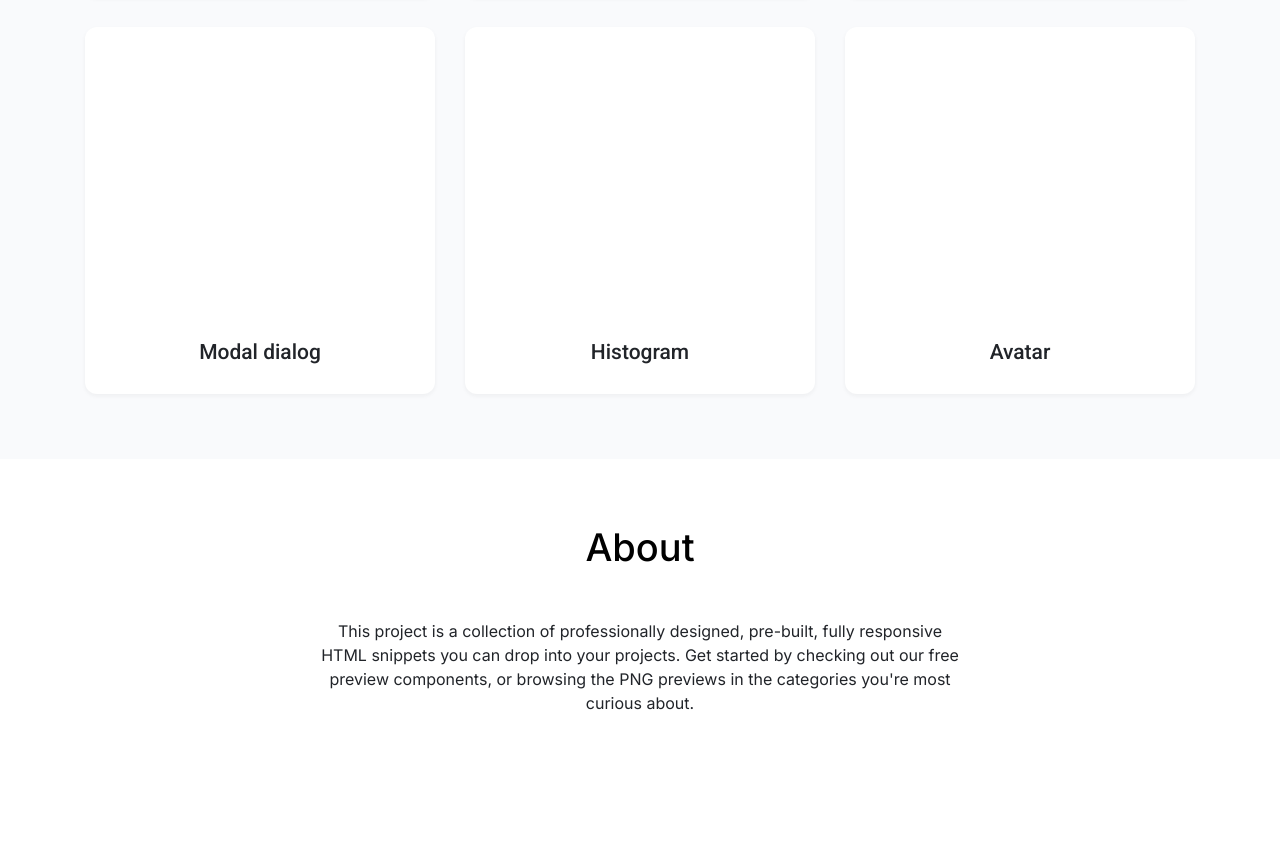
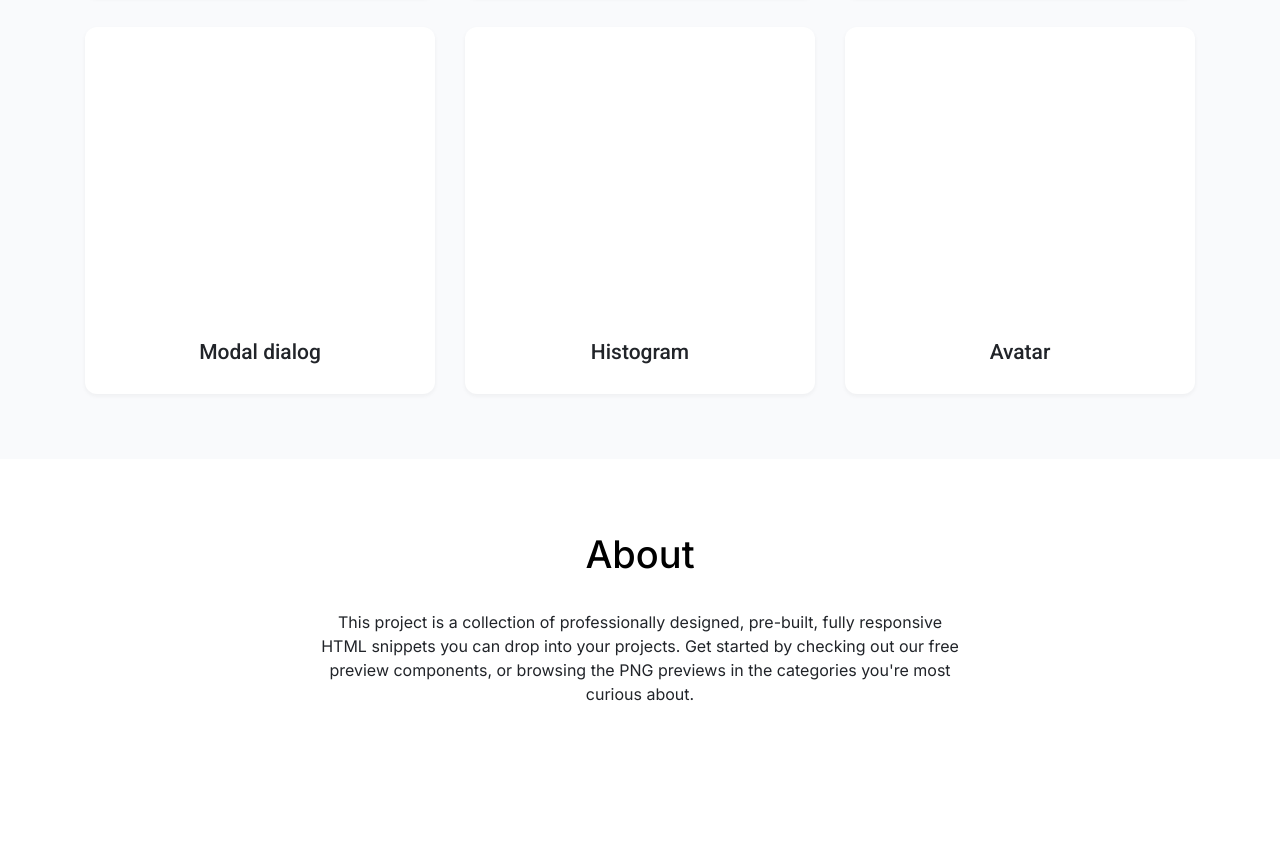
Before and after one commit to js-tasks-ru/htmlcss-20230911-4_ostgerman, a website: page index.html in a window 1280 px wide. Shown: the part 672-1517 px from the top of the page. Drawn offline with Linux system fonts and the light colour scheme.

Commit message:
Put footer contents inside container
Arrange footer using flexbox

Use paddings instead of margins in footer

```diff
--- a/components/footer/footer.css
+++ b/components/footer/footer.css
@@ -5,10 +5,17 @@
   align-items: center;
 }
 
+.footer__inner {
+  padding: 71px 0 136px;
+  display: flex;
+  flex-direction: column;
+  align-items: center;
+  justify-content: center;
+  gap: 32px;
+}
+
 .footer__about {
-
-  margin-top: 64px;
-
+  margin: 0;
   font-family: Inter;
   font-size: 38px;
   font-style: normal;
@@ -17,11 +24,8 @@
 }
 
 .footer__description {
-
-  margin-bottom: 136px;
-
   max-width: 640px;
-
+  margin: 0 auto;
   color: var(--black);
   text-align: center;
   /* p */
--- a/index.html
+++ b/index.html
@@ -44,11 +44,15 @@
       </div>
     </main>
     <footer class="footer">
-      <h2 class="footer__about">About</h2>
-      <p class="footer__description">This project is a collection of professionally designed, pre-built, fully
-        responsive HTML snippets you can drop into your projects. Get started by checking out our free preview
-        components, or browsing the PNG previews in the categories you're most curious about.</p>
+      <div class="container">
+        <div class="footer__inner">
+          <h2 class="footer__about">About</h2>
+          <p class="footer__description">This project is a collection of professionally designed, pre-built, fully
+            responsive HTML snippets you can drop into your projects. Get started by checking out our free preview
+            components, or browsing the PNG previews in the categories you're most curious about.</p>
+        </div>
     </footer>
+  </div>
   </div>
 </body>
 
```
